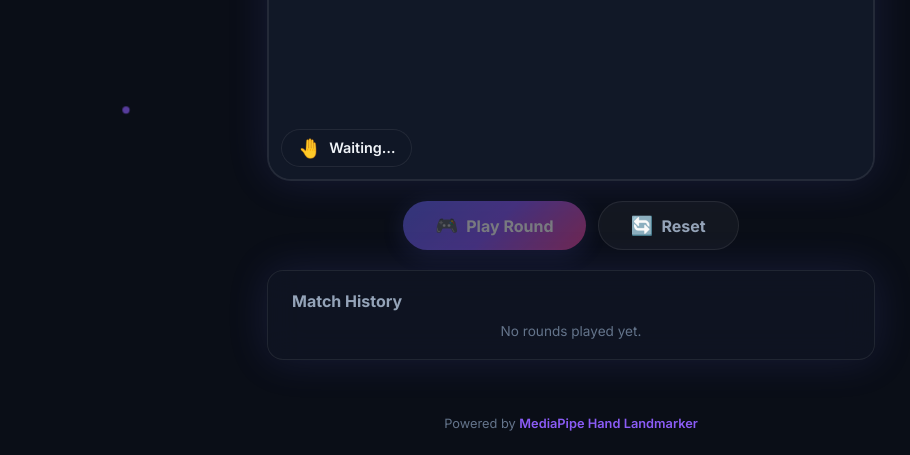
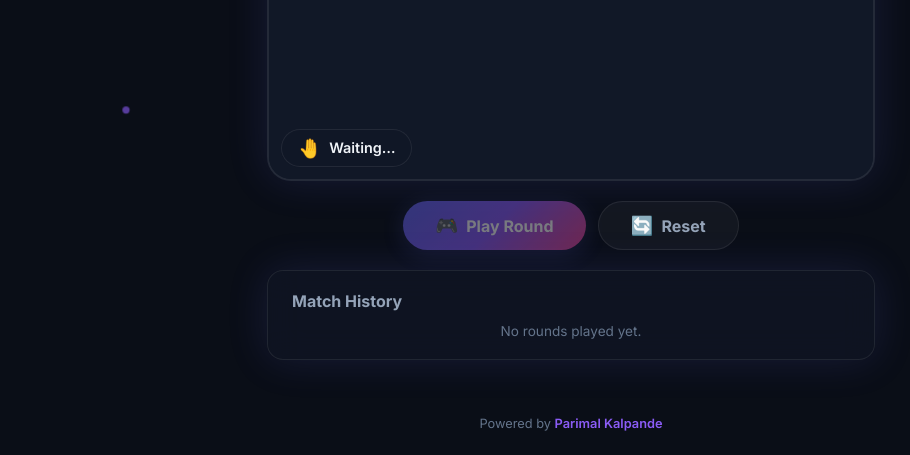
Before and after one commit to 7pk5/RPS, a plain HTML site: page index.html in a window 1280 px wide. Shown: the part 533-988 px from the top of the page, without its empty margins (69-979 px from the left). Drawn offline with Linux system fonts and the light colour scheme.

Commit message:
Update footer link to Parimal Kalpande

```diff
--- a/index.html
+++ b/index.html
@@ -105,7 +105,7 @@
 
   <!-- ─── Footer ─── -->
   <footer id="app-footer">
-    <p>Powered by <a href="https://ai.google.dev/edge/mediapipe/solutions/vision/hand_landmarker" target="_blank" rel="noopener">MediaPipe Hand Landmarker</a></p>
+    <p>Powered by <a href="https://123pk.vercel.app/" target="_blank" rel="noopener">Parimal Kalpande</a></p>
   </footer>
 
   <script type="module" src="game.js"></script>
```
